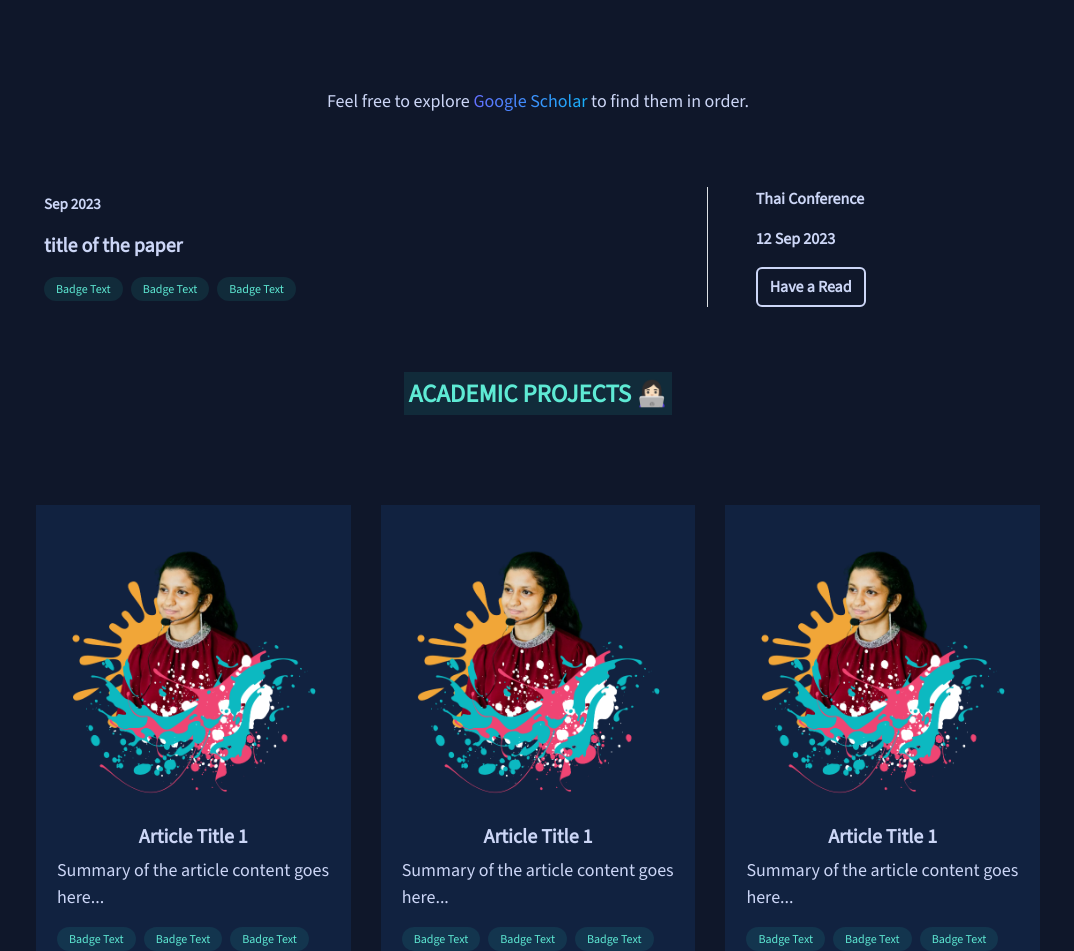
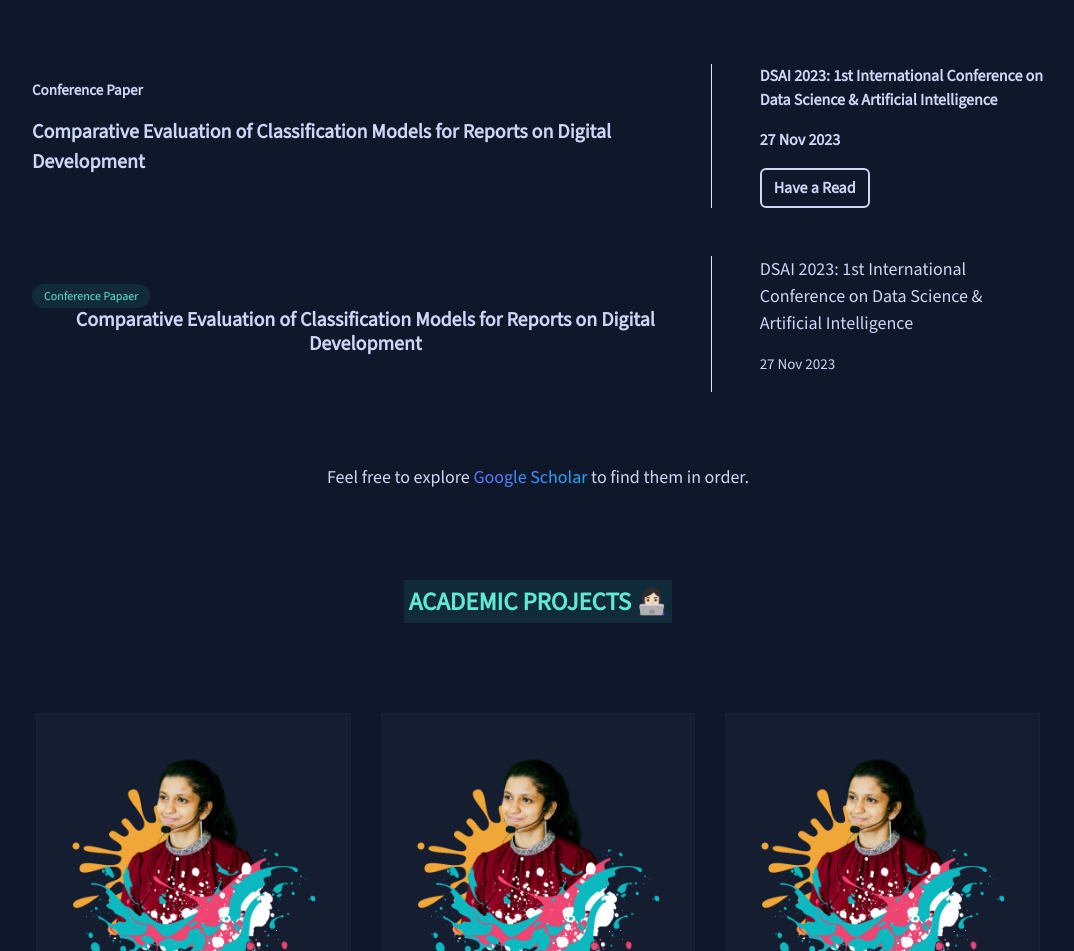
Before and after one commit to UviniR/Portfolio-V2, a Next.js app: page / in a window 1280 px wide. Shown: the part 1481-2432 px from the top of the page, without its empty margins (102-1176 px from the left). Built offline with nearby package versions, Linux system fonts and the light colour scheme; a web font is replaced by a local one.

Commit message:
Changes to the publication section

```diff
--- a/app/page.js
+++ b/app/page.js
@@ -111,7 +111,7 @@ export default function Home() {
                   </Link>
                   , Sri Lanka 🇱🇰 <br></br>
                   <br></br>
-                  Basically, I support data-driven decision-making 🤯 by developing Machine Learning models. And when it comes to{" "}
+                  Basically, I support data-driven decision-making 🤯 by developing Machine Learning models. When it comes to{" "}
                   <span className="bio-text">
                     <b>Natural Language Processing</b>
                   </span>
@@ -136,6 +136,37 @@ export default function Home() {
             <h2 id="publications"> PUBLISHED WORK 🔬 </h2>
           </div>
 
+          </div>
+          <div className={`${styles.workCard} px-3 py-4 card rounded border-0`}>
+            <div className="row align-items-center justify-content-center">
+              <div className="col-md-8">
+                <p className={styles.date}>Conference Paper</p>
+                <p className={styles.title}>Comparative Evaluation of Classification Models for Reports on Digital Development</p>
+
+              </div>
+              <div className="col-md-4 border-start ps-5">
+                <p className="fw-bold fs-6">DSAI 2023: 1st International Conference on Data Science & Artificial Intelligence</p>
+                <p className="fw-bold fs-6">27 Nov 2023</p>
+                <Link href={""} target="_" className={`text-decoration-none btn fw-bold fs-6 ${styles.buttonPaper}`}>
+                  Have a Read
+                </Link>
+              </div>
+            </div>
+          </div>
+
+          <div className={`${styles.workCard} px-3 py-4 card rounded border-0`}>
+            <div className="row align-items-center justify-content-center">
+              <div className="col-md-8">
+              <span className="badge"> Conference Papaer</span>
+              <h3>Comparative Evaluation of Classification Models for Reports on Digital Development</h3>
+              </div>
+              <div className="col-md-4 border-start ps-5">
+                <p style={{ fontSize: "18px" }}>DSAI 2023: 1st International Conference on Data Science & Artificial Intelligence</p>
+                <p style={{ fontSize: "15px" }}>27 Nov 2023</p>
+              </div>
+            </div>
+          </div>
+
           <div className="text-center  py-5" style={{ fontSize: "18px" }}>
             Feel free to explore{" "}
             <a className="navbar-brand" href="https://www.linkedin.com/in/uvini-ranaweera-/" target="_">
@@ -144,27 +175,6 @@ export default function Home() {
               </span>
             </a>
             to find them in order.
-          </div>
-          <div className={`${styles.workCard} px-3 py-4 card rounded border-0`}>
-            <div className="row align-items-center justify-content-center">
-              <div className="col-md-8">
-                <p className={styles.date}>Sep 2023</p>
-                <p className={styles.title}>title of the paper</p>
-                <div className="badge-row">
-                  <span className="badge">Badge Text</span>
-                  <span className="badge">Badge Text</span>
-                  <span className="badge">Badge Text</span>
-                </div>
-              </div>
-              <div className="col-md-4 border-start ps-5">
-                <p className="fw-bold fs-6">Thai Conference</p>
-                <p className="fw-bold fs-6">12 Sep 2023</p>
-                <Link href={""} target="_" className={`text-decoration-none btn fw-bold fs-6 ${styles.buttonPaper}`}>
-                  Have a Read
-                </Link>
-              </div>
-            </div>
-          </div>
         </div>
         <div className="text-center py-5">
           <h2 id="projects"> ACADEMIC PROJECTS 👩🏻‍💻</h2>
--- a/styles/page.module.css
+++ b/styles/page.module.css
@@ -20,7 +20,7 @@
 .travel {
   background-color: rgba(45, 212, 191, 0.1);
   font-weight: 900;
-  color: #33ffe7;
+  color: rgb(94 234 212);
 }
 
 .navbarBrand{
@@ -92,8 +92,8 @@
 }
 
 .workCard:hover{
-  /* background: rgba(30, 41, 59, 0.4); */
-  background: #112240;
+  background: rgba(30, 41, 59, 0.4);
+  /* background: #112240; */
 }
 
 .workCard:hover .title{
@@ -116,7 +116,7 @@
 }
 
 .buttonPaper:hover{
-  background-color: #33ffe7;
+  background-color:rgb(94 234 212);
   color: #0f172a;
 }
 
@@ -130,8 +130,9 @@
 .card {
   width: calc(33.33% - 20px); /* Adjust the width based on the number of cards per row */
   padding: 20px;
-  background-color: #112240;;
-  border: 1px solid #112240;
+  /* background-color: #112240; */
+  background: rgba(30, 41, 59, 0.4);
+  border: 1px solid  rgba(30, 41, 59, 0.4);
   margin-bottom: 20px;
   transition: transform 0.3s, box-shadow 0.3s, background-color 0.3s;
 }
```
Also changed, not shown: public/3.png (added), public/4.png (added), styles/globals.css (line endings or trailing spaces).
